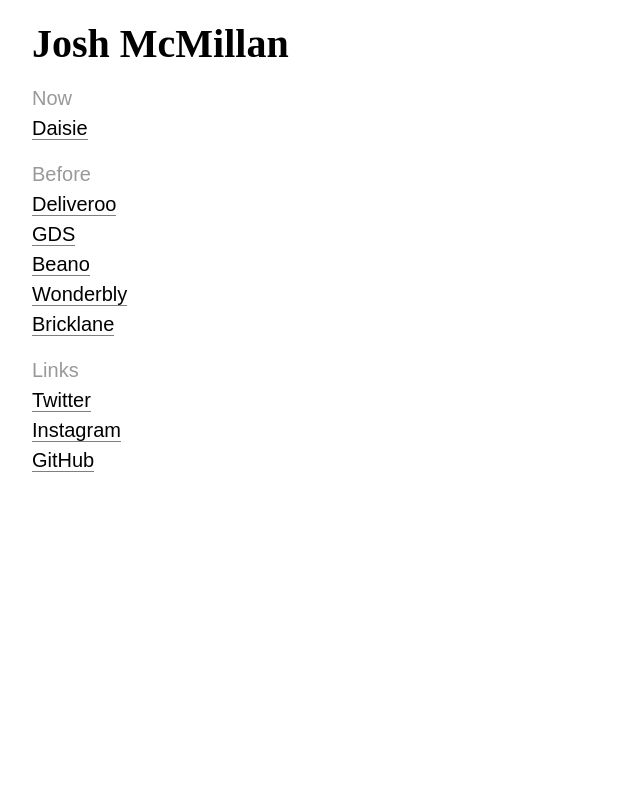
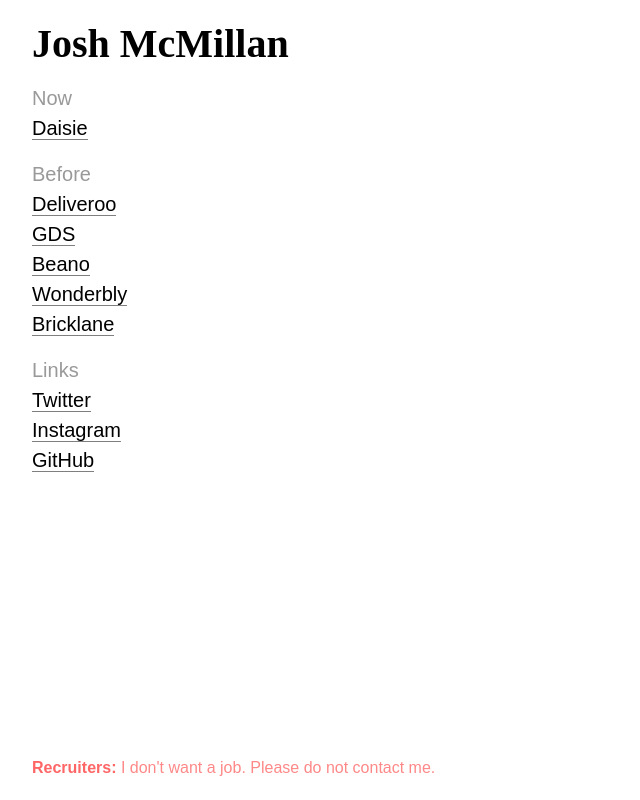
Before and after one commit to mcmillan/joshmcmillan.com, a React app: page / in a window 1280 px wide. Shown: the whole page, without its empty margins (0-640 px from the left). Built offline with nearby package versions, Linux system fonts and the light colour scheme; the HTML template or start-up script is replaced by a standard one; a web font is replaced by a local one.

Commit message:
Add recruiter-deterrant footer

```diff
--- a/src/App.tsx
+++ b/src/App.tsx
@@ -4,6 +4,7 @@ import Helmet from "react-helmet";
 
 import Container from "./components/Container";
 import Header from "./components/Header";
+import Footer from "./components/Footer";
 import Body from "./components/Body";
 
 import Home from "./pages/Home";
@@ -27,6 +28,7 @@ export default () => (
           <Route component={NotFound} />
         </Switch>
       </Body>
+      <Footer />
     </Container>
   </BrowserRouter>
 );
--- a/src/components/Container.tsx
+++ b/src/components/Container.tsx
@@ -1,5 +1,8 @@
 import styled from "styled-components";
 
 export default styled.main`
-  max-width: 100vw;
+  min-height: 100vh;
+  padding: 1.25rem 2rem;
+  display: flex;
+  flex-direction: column;
 `;
--- /dev/null
+++ b/src/components/Footer.tsx
@@ -0,0 +1,26 @@
+import * as React from "react";
+import styled from "styled-components";
+import Text from "./Text";
+
+export default () => (
+  <Footer>
+    <Angry>
+      <Enraged>Recruiters:</Enraged> I don't want a job. Please do not contact
+      me.
+    </Angry>
+  </Footer>
+);
+
+const Footer = styled.footer`
+  margin-top: auto;
+`;
+
+const Angry = styled(Text)`
+  font-size: 1rem;
+  color: #ff8888;
+`;
+
+const Enraged = styled.span`
+  color: #ff6666;
+  font-weight: bold;
+`;
--- a/src/index.css
+++ b/src/index.css
@@ -29,6 +29,5 @@
 }
 
 body {
-  padding: 1.25rem 2rem;
   background-color: #fff;
 }
```
